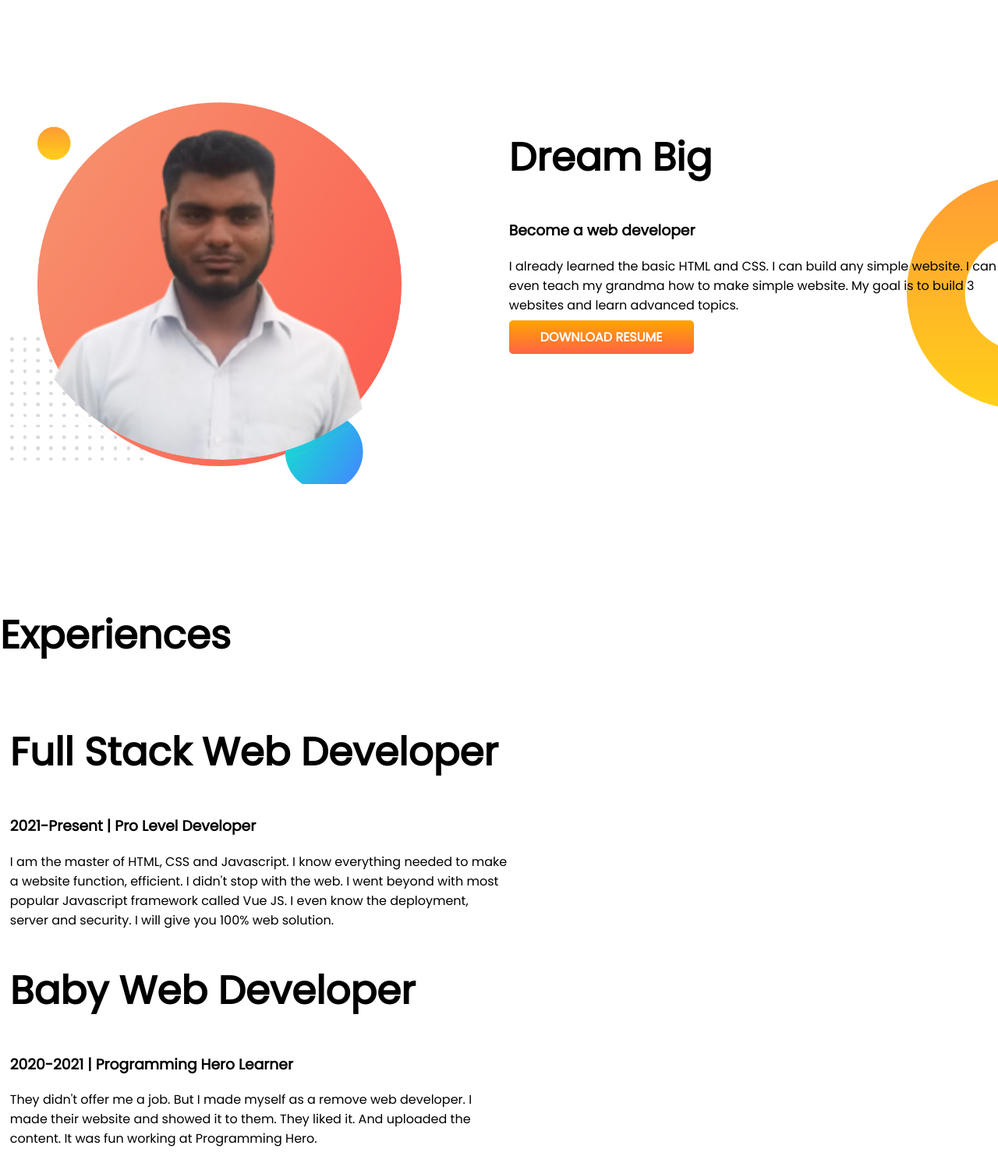
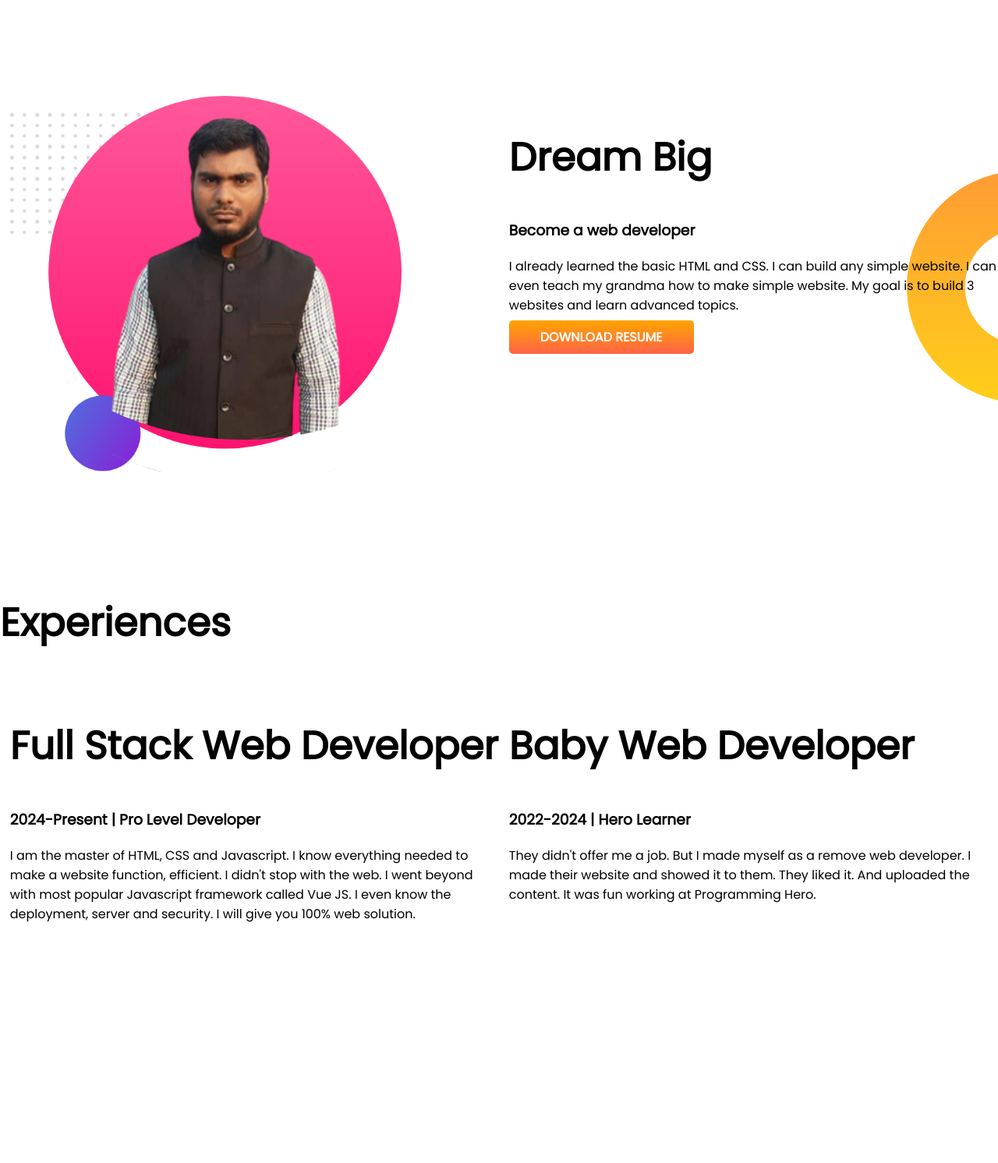
Before and after one commit to ayatullahkhomeni/developer-portfolio, a plain HTML site: page index.html in a window 1280 px wide. Shown: the part 540-2032 px from the top of the page at 78% size. After the commit the page ends 1891 px from the top, so only its background shows below. Drawn offline with Linux system fonts and the light colour scheme.

Commit message:
flexible-container

```diff
--- a/index.html
+++ b/index.html
@@ -15,7 +15,7 @@
 </head>
 
 <body>
-    <section class="top-banner">
+    <section class="top-banner flexible-container">
         <div class="half-width">
             <h1>Welcome To</h1>
             <h1> <span class="orange-color">Ayatullah Khomeni</span> World!</h1>
@@ -30,9 +30,9 @@
             <img src="images/khomeni-picture-bg.png" alt="">
         </div>
     </section>
-    <section class="dream-big">
+    <section class="dream-big flexible-container">
         <div class="half-width">
-            <img src="images/khomeni-picture-bg.png" alt="">
+            <img src="images/khomeni-picture-bg2.png" alt="">
         </div>
         <div class="half-width">
             <h1>Dream Big</h1>
@@ -43,12 +43,13 @@
             <a class="link-button" target="_blank" href="">DOWNLOAD RESUME</a>
         </div>
     </section>
-    <h1>Experiences</h1>
-    <section>
-        <div>
+
+    <section class="experiences-area">
+        <h1>Experiences</h1>
+        <div class="flexible-container">
             <div class="half-width">
                 <h1>Full Stack Web Developer</h1>
-                <h3>2021-Present | Pro Level Developer</h3>
+                <h3>2024-Present | Pro Level Developer</h3>
                 <p>I am the master of HTML, CSS and Javascript. I know everything needed to make a website function,
                     efficient. I didn't stop with the web. I went beyond with most popular Javascript framework called
                     Vue
@@ -56,7 +57,7 @@
             </div>
             <div class="half-width">
                 <h1>Baby Web Developer</h1>
-                <h3>2020-2021 | Programming Hero Learner</h3>
+                <h3>2022-2024 | Hero Learner</h3>
                 <p>They didn't offer me a job. But I made myself as a remove web developer. I made their website and
                     showed
                     it to them. They liked it. And uploaded the content. It was fun working at Programming Hero.</p>
--- a/style.css
+++ b/style.css
@@ -11,7 +11,7 @@ h1 {
     color: orange;
 }
 
-section {
+.flexible-container {
     display: flex;
     margin-bottom: 150px;
 
```
Also changed, not shown: images/khomeni-picture-bg2.png (added).
